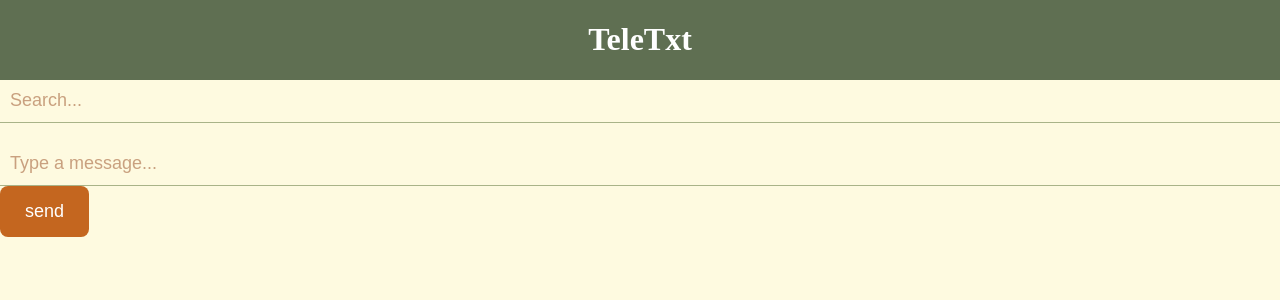
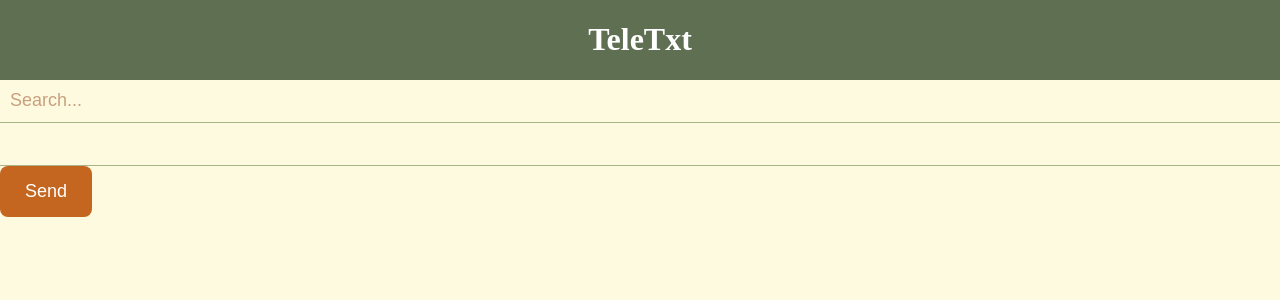
Before and after one commit to marzie-nd/teletxt, a React (Create React App) app: page /chats in a window 1280 px wide. Shown: the top 300 px of the page. Built offline with nearby package versions, Linux system fonts and the light colour scheme.

Commit message:
WIP: writing new message

```diff
--- a/src/components/ChatBox.jsx
+++ b/src/components/ChatBox.jsx
@@ -4,12 +4,32 @@ import MessageInput from './MessageInput';
 
 const ChatBox = ({ user }) => {
 const [messages, setMessages] = useState([]);
+const [newMessage, setNewMessage] = useState('');
+
+const handleSendMessage = () => {
+  if (newMessage.trim() !== '') {
+    setMessages([...messages, {text:newMessage}]);
+    setNewMessage('');
+  }
+}
 
   return (
     <div className='chatBox'>
-      <h2>{user}</h2>
+      <div>
+        {messages.map((message, index) => (
+          <div key={index}>{message.text}</div>
+        ))}
+      </div>
+      <div>
+        <input type='text' value={newMessage} onChange={(e) => setNewMessage(e.target.value)} />
+        <button onClick={handleSendMessage}>Send</button>
+      </div>
+
+
+
+      {/* <h2>{user}</h2>
       <ChatHistory user={user} messages={messages} />
-      <MessageInput />
+      <MessageInput /> */}
     </div>
   )
 }
--- a/src/components/ChatList.jsx
+++ b/src/components/ChatList.jsx
@@ -1,6 +1,6 @@
 import './ChatList.scss'
 
-const ChatList = ({ users, name, hasUnread, children }) => {
+const ChatList = ({ users, hasUnread, children }) => {
   return (
     <div className="chatList">
       {users.map((user) => (
--- a/src/pages/Chats.jsx
+++ b/src/pages/Chats.jsx
@@ -2,6 +2,7 @@ import ChatList from "../components/ChatList";
 import Header from "../components/Header";
 import Search from "../components/Search";
 import ChatPage from "../components/ChatPage";
+import ChatBox from "../components/ChatBox";
 import { useState } from "react";
 
 import "./Chats.scss";
@@ -15,11 +16,12 @@ const Chats = () => {
       <Header />
       <Search />
       <div>
-        {!selectedUser ? (
+        <ChatBox />
+        {/* {selectedUser ? (
           <ChatPage users={users} selectedUser={selectedUser} />
         ) : (
           <ChatList users={users} hasUnread={true} />
-        )}
+        )} */}
       </div>
     </div>
   );
```
